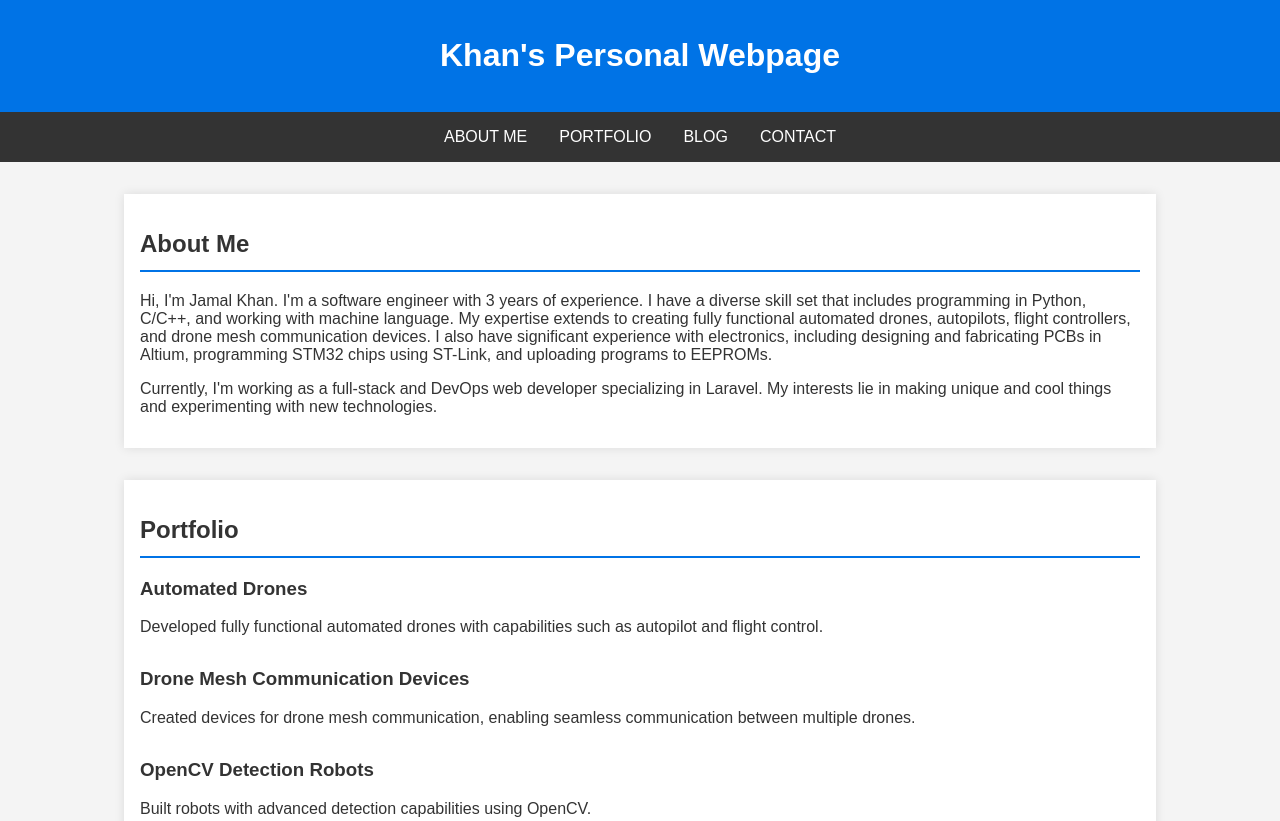
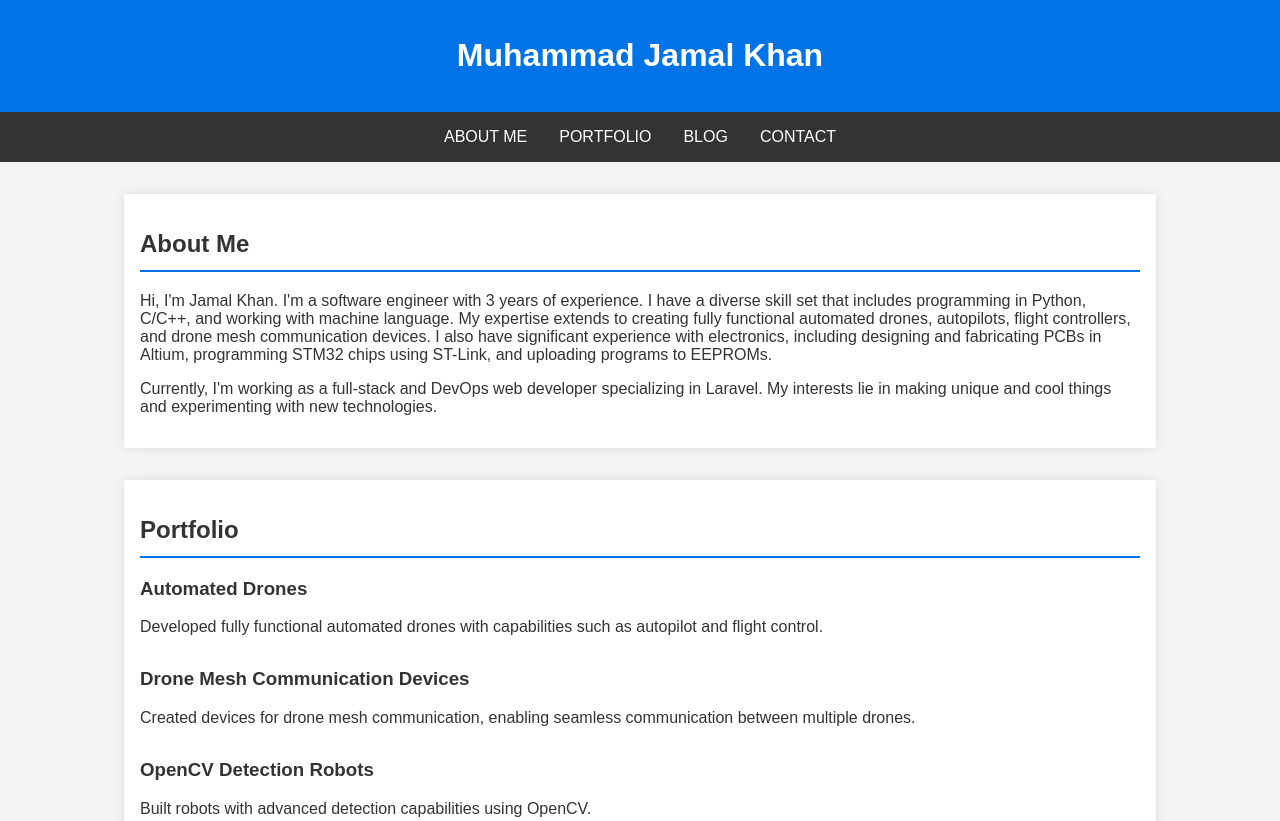
Before and after one commit to MuhammadJamal786/portfolio, a plain HTML site: page index.html in a window 1280 px wide. Shown: the top 821 px of the page. Drawn offline with Linux system fonts and the light colour scheme.

Commit message:
Update index.html

```diff
--- a/index.html
+++ b/index.html
@@ -56,7 +56,7 @@
 </head>
 <body>
     <header>
-        <h1>Khan's Personal Webpage</h1>
+        <h1>Muhammad Jamal Khan</h1>
     </header>
     <nav>
         <a href="#about">About Me</a>
```
